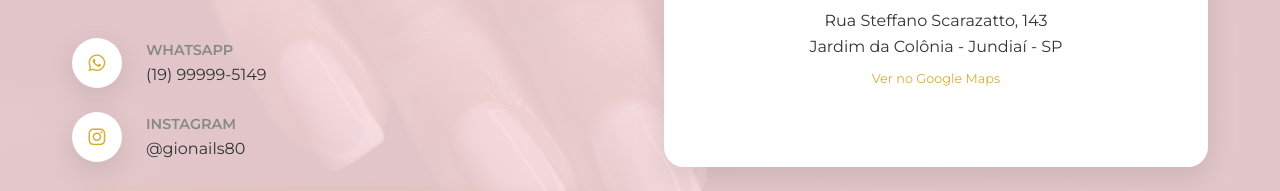
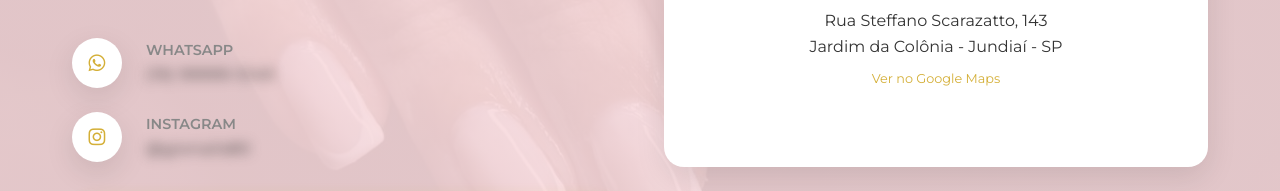
Before and after one commit to asmagsasp/gionails, a website with bundled scripts: page index.html in a window 1280 px wide. Shown: the part 4262-4453 px from the top of the page. Built offline with nearby package versions, Linux system fonts and the light colour scheme; no server answers; a web font is replaced by a local one.

Commit message:
style: exibir telefone e instagram com efeito borrado (blur)

```diff
--- a/assets/css/style.css
+++ b/assets/css/style.css
@@ -420,6 +420,16 @@ nav a:hover {
     color: #888;
 }
 
+.blurred-text {
+    filter: blur(6px);
+    user-select: none;
+    -webkit-user-select: none;
+    display: inline-block;
+    letter-spacing: 0.5px;
+    transition: filter 0.3s ease;
+    cursor: default;
+}
+
 .map-placeholder {
     background: white;
     height: 100%;
--- a/index.html
+++ b/index.html
@@ -172,14 +172,14 @@
                         <i class="fab fa-whatsapp"></i>
                         <div>
                             <h4>WhatsApp</h4>
-                            <p>(19) 99999-5149</p>
+                            <p><span class="blurred-text" title="Informação oculta">(19) 99999-5149</span></p>
                         </div>
                     </a>
                     <a href="https://www.instagram.com/gionails80" target="_blank" class="info-item">
                         <i class="fab fa-instagram"></i>
                         <div>
                             <h4>Instagram</h4>
-                            <p>@gionails80</p>
+                            <p><span class="blurred-text" title="Informação oculta">@gionails80</span></p>
                         </div>
                     </a>
                 </div>
```
